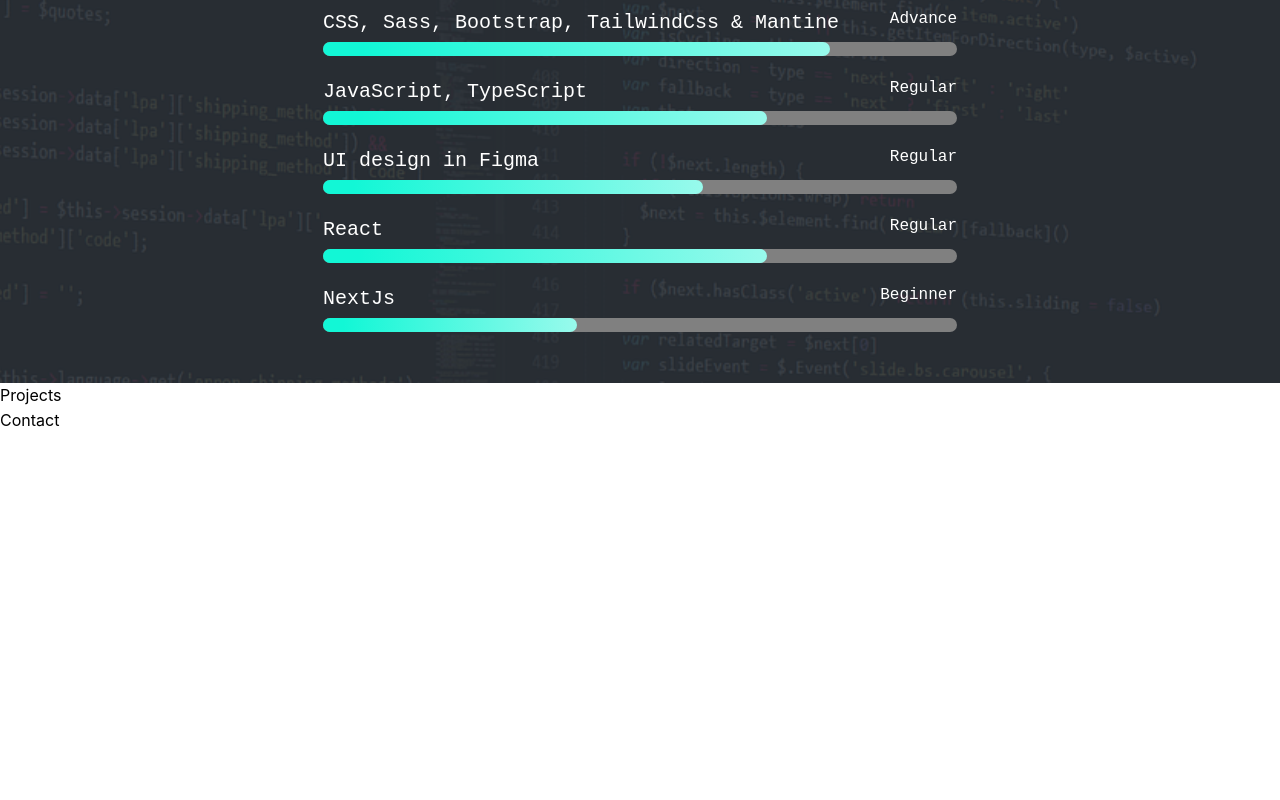
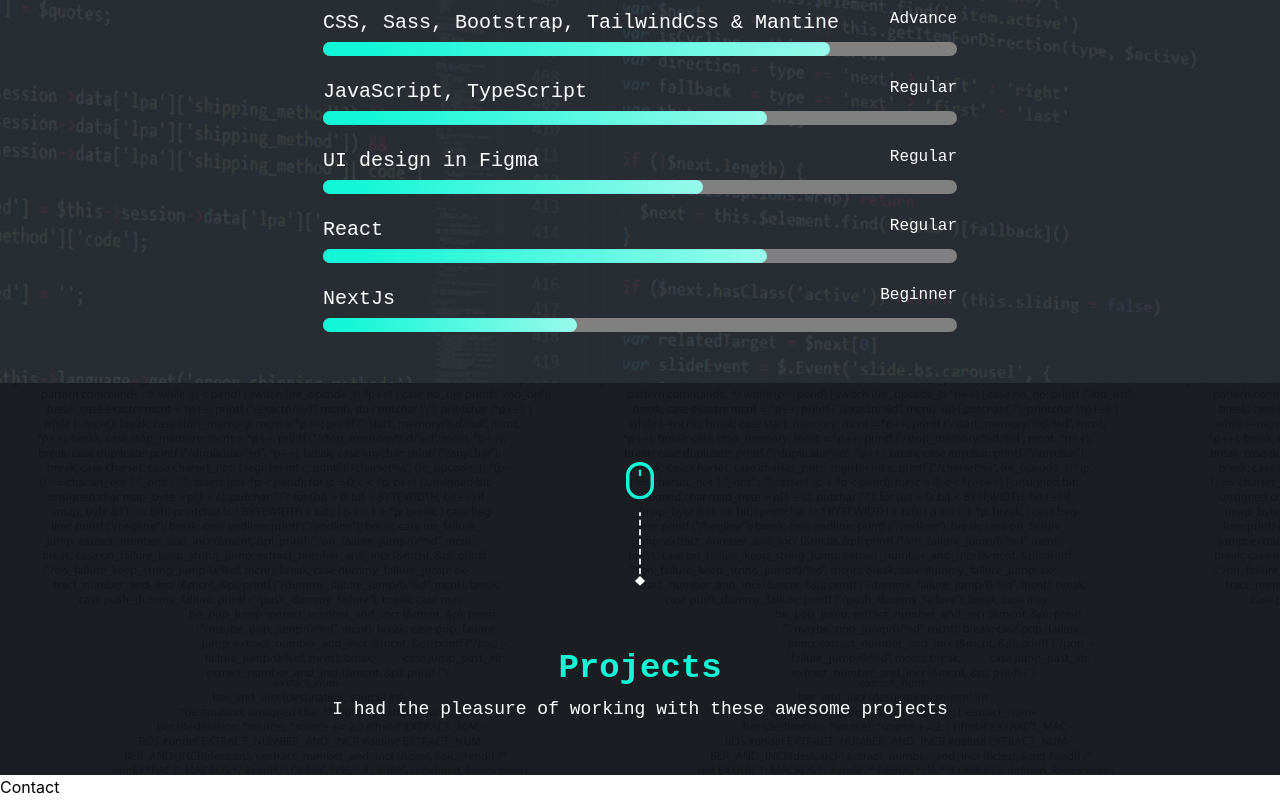
Before and after one commit to iamsabitak/Sabitas-Portfolio, a React (Vite) app: page / in a window 1280 px wide. Shown: the part 2545-3345 px from the top of the page. Before the commit the page ends 2978 px from the top, so only its background shows below. Built offline with nearby package versions, Linux system fonts and the light colour scheme.

Commit message:
feat: created the structure of projects

```diff
--- a/src/components/Projects.tsx
+++ b/src/components/Projects.tsx
@@ -1,9 +1,44 @@
-import React from 'react'
+import {
+  BackgroundImage,
+  Box,
+  Center,
+  Flex,
+  Image,
+  Text,
+  Title,
+} from "@mantine/core";
+import ProjectsBgImg from "../assets/Works.svg";
+import Scroll from "../assets/Scroll.svg";
+import React from "react";
 
-const Projects:React.FC = () => {
+const Projects: React.FC = () => {
   return (
-    <div>Projects</div>
-  )
-}
+    <Flex
+      justify={"center"}
+      direction={"column"}
+      c={"#FFFFFF"}
+      style={{ fontFamily: "monospace" }}
+    >
+      {" "}
+      <BackgroundImage src={ProjectsBgImg} p={3}>
+        <Box p={"1rem 10rem 3rem 10rem"}>
+          {" "}
+          <Center>
+            <Image src={Scroll} alt="scroll" w={34} h={124} mt={60} mb={60} />
+          </Center>
+          <Flex justify={"center"} align={"center"} direction={"column"}>
+            {" "}
+            <Title c={"#12F7D6"} style={{ fontFamily: "monospace" }}>
+              Projects
+            </Title>
+            <Text mt={6} fz={18}>
+              I had the pleasure of working with these awesome projects
+            </Text>
+          </Flex>
+        </Box>
+      </BackgroundImage>
+    </Flex>
+  );
+};
 
-export default Projects
+export default Projects;
```
